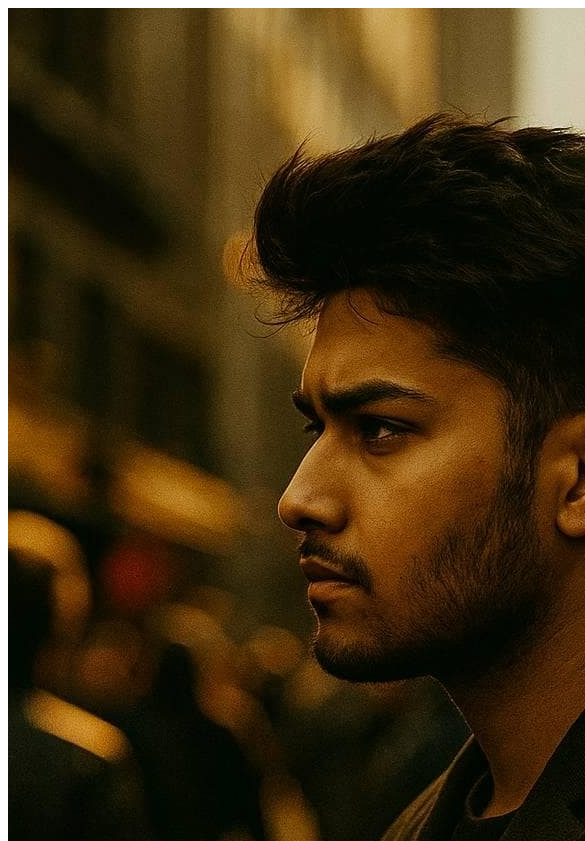
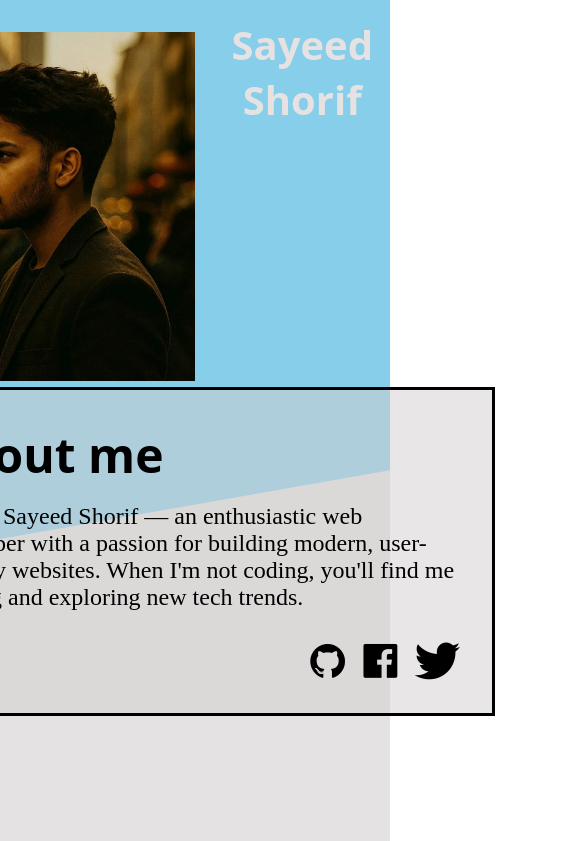
Before and after one commit to sayeed-dev-07/JS-Project-Homepage, a website built with webpack: page src/template.html in a window 390 px wide. Shown: the top 841 px of the page, 585 px wide, since content can reach past the window. Built offline with nearby package versions, Linux system fonts and the light colour scheme; a web font is replaced by a local one.

Commit message:
stuck at hero tab design one

```diff
--- a/src/style.css
+++ b/src/style.css
@@ -1,3 +1,19 @@
+
+@import url('https://fonts.googleapis.com/css2?family=Atma:wght@300;400;500;600;700&family=Darumadrop+One&family=Edu+QLD+Hand:wght@400..700&family=Roboto:ital,wght@0,100..900;1,100..900&display=swap');
+
+:root {
+  --header-font:  "Atma", system-ui;
+  --secondary-font: "Edu QLD Hand", 'cursive';
+  --roboto-font:"Roboto", sans-serif;
+
+}
+
+*{
+    margin: 0;
+    padding: 0;
+    box-sizing: border-box;
+    font-family: var(--roboto-font);
+}
 a{
     text-decoration: none;
     all: unset;
@@ -6,3 +22,105 @@ a{
 svg{
     height: 3rem;
 }
+
+.about-me{
+    height: 100vh;
+    width: 100%;
+    padding: 5rem;
+    background:linear-gradient(170deg, skyblue 0%, skyblue 20%,skyblue 40% ,skyblue 59% , #e4e2e2 59.1%);
+    display: flex;
+    align-items: center;
+    gap: 0.1rem;
+}
+.img-section{
+    width: 36em;
+    position: relative;
+}
+.aboutme-text{
+    width: calc(100% - 500px);
+    padding: 2rem;
+    border: .2rem solid black;
+    background-color: rgba(211, 207, 207, 0.517);
+    transition: box-shadow 0.2s linear;
+
+}
+.aboutme-text:hover{
+    box-shadow: .9rem .9rem .9rem rgba(0, 0, 0, 0.425);
+}
+#main-img{
+    width: 100%;
+    margin: 0 auto;
+    transition: box-shadow 0.2s linear;
+}
+#main-img:hover{
+    box-shadow: 0rem 1rem 1.2rem rgba(32, 30, 30, 0.773);
+}
+.aboutme-text > h2{
+    font-size: 3rem;
+    margin-bottom: 1rem;
+    font-family: var(--header-font);
+}
+.aboutme-text > p{
+    font-size: 1.5rem;
+    font-family: var(--secondary-font);
+    font-weight: 500;
+    margin-bottom: 2rem;
+}
+.img-section > h1{
+    color: rgb(230, 226, 226);
+    font-size: 3rem;
+    position: absolute;
+    bottom: 4%;
+    left: 20%;
+    font-family: var(--header-font);
+}
+.icons{
+    display: flex;
+    justify-content: end;
+    gap: 1rem;
+
+}
+.icon{
+    font-size: 2.3rem;
+
+}
+.icons > a{
+    transition: transform 0.5s linear;
+}
+.icons > a:hover{
+    transform: scale(1.2) rotate(360deg);
+}
+
+
+
+
+@media (max-width: 1000px) {
+  .about-me {
+    flex-direction: column;
+    align-items: center;
+    padding: 2rem;
+  }
+
+  .img-section,
+  .aboutme-text {
+    width: 100%;
+    min-width: 600px; /* Optional for aesthetics */
+  }
+  #main-img{
+    width: 300px;
+  }
+  .img-section{
+    position: static;
+  }
+  .about-me{
+    position: relative;
+  }
+  .img-section > h1{
+
+    top: 2%;
+    left: 55%;
+    font-size: 2.5rem;
+    text-align: center;
+
+}
+}
--- a/src/template.html
+++ b/src/template.html
@@ -11,7 +11,7 @@
 <body>
     <div class="about-me">
         <div class="img-section">
-            <img src="/src/assests/images/2.jpg" alt="developer photo">
+            <img id="main-img" src="/src/assests/images/2.jpg" alt="developer photo">
             <h1>Sayeed Shorif</h1>
         </div>
         <section class="aboutme-text">
@@ -37,7 +37,8 @@
         <h2>Projects</h2>
         <section class="my-works">
             <div class="card">
-                <!-- <img src="" alt=""> -->
+                <!-- <img src="
+                 " alt=""> -->
                 <div class="card-main-text">
                     <h4></h4>
                     <div class="card-icons">
@@ -45,7 +46,11 @@
                             <i class="devicon-github-original github icon"></i>
                         </a>
                         <a href="" target="_blank">
-                            <svg xmlns="http://www.w3.org/2000/svg" viewBox="0 0 24 24"><title>open-in-new</title><path d="M14,3V5H17.59L7.76,14.83L9.17,16.24L19,6.41V10H21V3M19,19H5V5H12V3H5C3.89,3 3,3.9 3,5V19A2,2 0 0,0 5,21H19A2,2 0 0,0 21,19V12H19V19Z" /></svg>
+                            <svg xmlns="http://www.w3.org/2000/svg" viewBox="0 0 24 24">
+                                <title>open-in-new</title>
+                                <path
+                                    d="M14,3V5H17.59L7.76,14.83L9.17,16.24L19,6.41V10H21V3M19,19H5V5H12V3H5C3.89,3 3,3.9 3,5V19A2,2 0 0,0 5,21H19A2,2 0 0,0 21,19V12H19V19Z" />
+                            </svg>
                         </a>
                     </div>
                 </div>
@@ -60,14 +65,22 @@
             <h5></h5>
             <div class="phone">
                 <a href="tel:+8801727482794">
-                    <svg xmlns="http://www.w3.org/2000/svg" viewBox="0 0 24 24"><title>phone</title><path d="M6.62,10.79C8.06,13.62 10.38,15.94 13.21,17.38L15.41,15.18C15.69,14.9 16.08,14.82 16.43,14.93C17.55,15.3 18.75,15.5 20,15.5A1,1 0 0,1 21,16.5V20A1,1 0 0,1 20,21A17,17 0 0,1 3,4A1,1 0 0,1 4,3H7.5A1,1 0 0,1 8.5,4C8.5,5.25 8.7,6.45 9.07,7.57C9.18,7.92 9.1,8.31 8.82,8.59L6.62,10.79Z" /></svg>
+                    <svg xmlns="http://www.w3.org/2000/svg" viewBox="0 0 24 24">
+                        <title>phone</title>
+                        <path
+                            d="M6.62,10.79C8.06,13.62 10.38,15.94 13.21,17.38L15.41,15.18C15.69,14.9 16.08,14.82 16.43,14.93C17.55,15.3 18.75,15.5 20,15.5A1,1 0 0,1 21,16.5V20A1,1 0 0,1 20,21A17,17 0 0,1 3,4A1,1 0 0,1 4,3H7.5A1,1 0 0,1 8.5,4C8.5,5.25 8.7,6.45 9.07,7.57C9.18,7.92 9.1,8.31 8.82,8.59L6.62,10.79Z" />
+                    </svg>
                     <p id="phone-number">+88 017274-82794</p>
                 </a>
 
             </div>
             <div class="mail">
                 <a href="mailto:expsayeedshorif@gmail.com">
-                    <svg xmlns="http://www.w3.org/2000/svg" viewBox="0 0 24 24"><title>email-outline</title><path d="M22 6C22 4.9 21.1 4 20 4H4C2.9 4 2 4.9 2 6V18C2 19.1 2.9 20 4 20H20C21.1 20 22 19.1 22 18V6M20 6L12 11L4 6H20M20 18H4V8L12 13L20 8V18Z" /></svg>
+                    <svg xmlns="http://www.w3.org/2000/svg" viewBox="0 0 24 24">
+                        <title>email-outline</title>
+                        <path
+                            d="M22 6C22 4.9 21.1 4 20 4H4C2.9 4 2 4.9 2 6V18C2 19.1 2.9 20 4 20H20C21.1 20 22 19.1 22 18V6M20 6L12 11L4 6H20M20 18H4V8L12 13L20 8V18Z" />
+                    </svg>
                     <p id="mail-id">expsayeedshorif@gmail.com</p>
                 </a>
             </div>
@@ -84,7 +97,7 @@
             </div>
         </div>
         <div class="footer-img-section">
-            <img src="/src/assests/images/contact big.jpg" alt="contact img">
+            <!-- <img src="/src/assests/images/contact big.jpg" alt="contact img"> -->
         </div>
     </div>
 </body>
```
Lines whose indentation alone changed are shown as unchanged.
